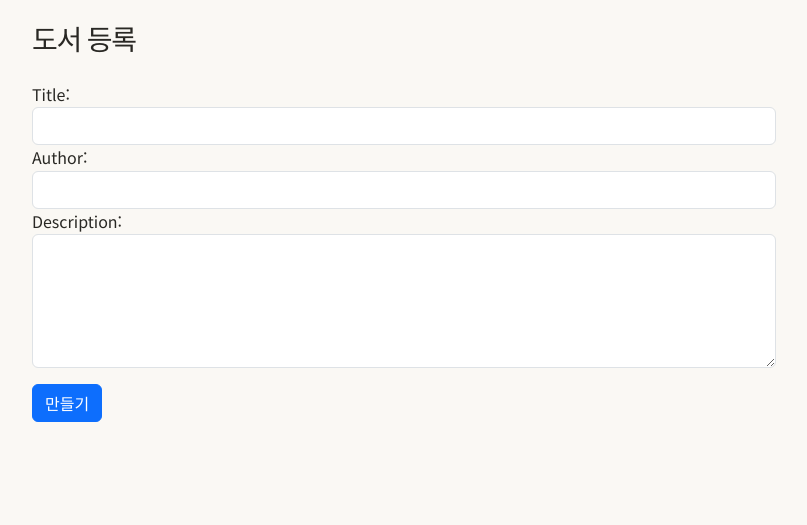
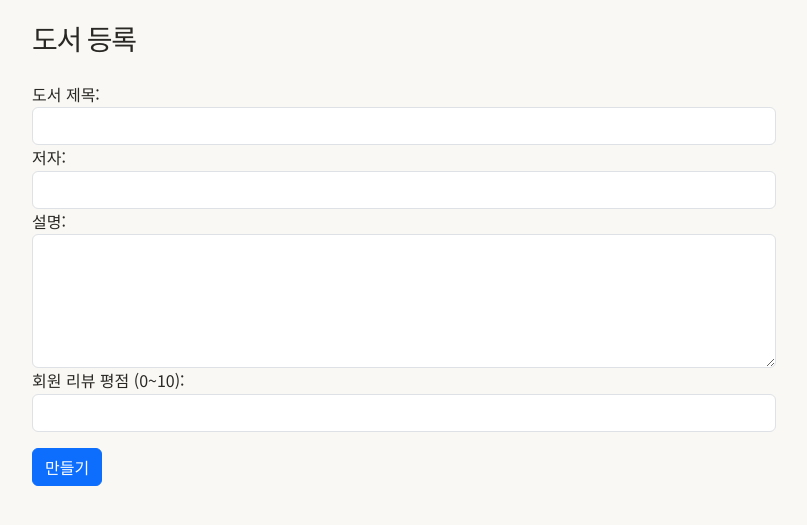
Before and after one commit to yunah02/04-pjt, a Django app: page /books/create/ in a window 1280 px wide. Shown: the part 77-602 px from the top of the page, without its empty margins (236-1043 px from the left). Run offline with Django 5.2, Linux system fonts and the light colour scheme; the visitor is signed in with stand-in values (Sample User, id 1).

Commit message:
feat: Book에 회원 리뷰 평점 필드 추가

```diff
--- a/books/forms.py
+++ b/books/forms.py
@@ -5,9 +5,16 @@ from .models import Book
 class BookForm(forms.ModelForm):
     class Meta:
         model = Book
-        fields = ('title', 'author', 'description')
+        fields = ('title', 'author', 'description', 'customer_review_rank')
+        labels = {
+            'title': '도서 제목',
+            'author': '저자',
+            'description': '설명',
+            'customer_review_rank': '회원 리뷰 평점 (0~10)',
+        }
         widgets = {
             'title': forms.TextInput(attrs={'class': 'form-control'}),
             'author': forms.TextInput(attrs={'class': 'form-control'}),
             'description': forms.Textarea(attrs={'class': 'form-control', 'rows': 5}),
+            'customer_review_rank': forms.NumberInput(attrs={'class': 'form-control', 'min': 0, 'max': 10}),
         }
--- a/books/models.py
+++ b/books/models.py
@@ -1,4 +1,5 @@
 from django.conf import settings
+from django.core.validators import MaxValueValidator
 from django.db import models
 
 
@@ -7,6 +8,7 @@ class Book(models.Model):
     title = models.CharField(max_length=100)
     author = models.CharField(max_length=50)
     description = models.TextField()
+    customer_review_rank = models.PositiveSmallIntegerField(validators=[MaxValueValidator(10)])   # 추가
     author_info = models.TextField(blank=True)
     created_at = models.DateTimeField(auto_now_add=True)
     updated_at = models.DateTimeField(auto_now=True)
--- a/books/templates/books/detail.html
+++ b/books/templates/books/detail.html
@@ -4,6 +4,7 @@
   <p>저자: {{ book.author }}</p>
   <p>작성자: <a href="{% url 'accounts:profile' book.user.username %}">{{ book.user.username }}</a></p>
   <p>{{ book.description }}</p>
+    <p>회원 리뷰 평점: {{ book.customer_review_rank }} / 10</p>
   <p>
     <small>작성 {{ book.created_at }} · 수정 {{ book.updated_at }}</small>
   </p>
--- a/books/views.py
+++ b/books/views.py
@@ -4,7 +4,7 @@ from django.views.decorators.http import require_safe, require_http_methods, req
 from .models import Book
 from .forms import BookForm
 import os
-import anthropic
+import requests
 from dotenv import load_dotenv
 from django.contrib import messages
 load_dotenv()
@@ -58,14 +58,17 @@ def delete(request, pk):
         book.delete()
     return redirect('books:index')
 
+GMS_URL = 'https://gms.ssafy.io/gmsapi/api.openai.com/v1/responses'
+
+
 @login_required
 @require_POST
 def generate_author_info(request, pk):
     book = get_object_or_404(Book, pk=pk)
 
-    api_key = os.getenv('ANTHROPIC_API_KEY')
+    api_key = os.getenv('GMS_KEY')
     if not api_key:
-        messages.error(request, 'API 키가 설정되지 않았어요.')
+        messages.error(request, 'GMS_KEY가 설정되지 않았어요. .env 파일을 확인해 주세요.')
         return redirect('books:detail', book.pk)
 
     prompt = (
@@ -74,14 +77,30 @@ def generate_author_info(request, pk):
     )
 
     try:
-        client = anthropic.Anthropic(api_key=api_key)
-        response = client.messages.create(
-            model='claude-sonnet-5-5',
-            max_tokens=500,
-            messages=[{'role': 'user', 'content': prompt}],
+        res = requests.post(
+            GMS_URL,
+            headers={
+                'Content-Type': 'application/json',
+                'Authorization': f'Bearer {api_key}',
+            },
+            json={'model': 'gpt-4.1', 'input': prompt},
+            timeout=30,
         )
-        book.author_info = response.content[0].text
-        book.save()
+        res.raise_for_status()
+
+        # 응답에서 텍스트만 꺼내기
+        text = ''
+        for item in res.json().get('output', []):
+            if item.get('type') == 'message':
+                for part in item.get('content', []):
+                    if part.get('type') == 'output_text':
+                        text += part.get('text', '')
+
+        if text:
+            book.author_info = text
+            book.save()
+        else:
+            messages.error(request, 'AI 응답이 비어 있어요. 다시 시도해 주세요.')
     except Exception:
         messages.error(request, '작가 정보를 가져오지 못했어요. 잠시 후 다시 시도해 주세요.')
 
```
Also changed, not shown: books/migrations/0002_book_customer_review_rank.py (added).
